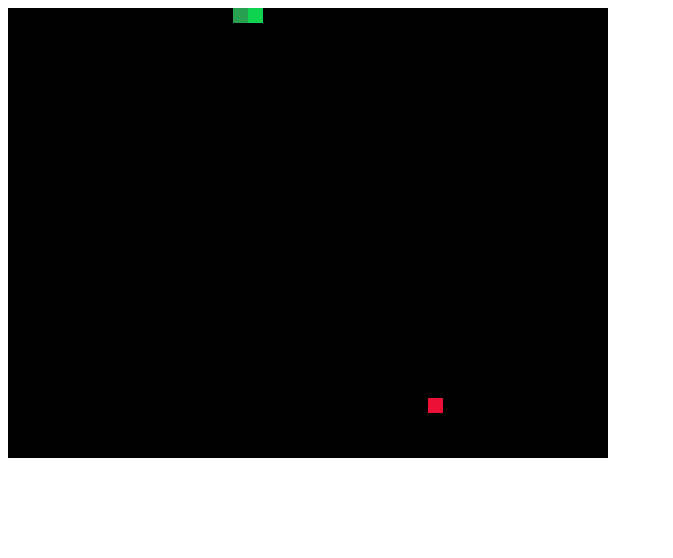
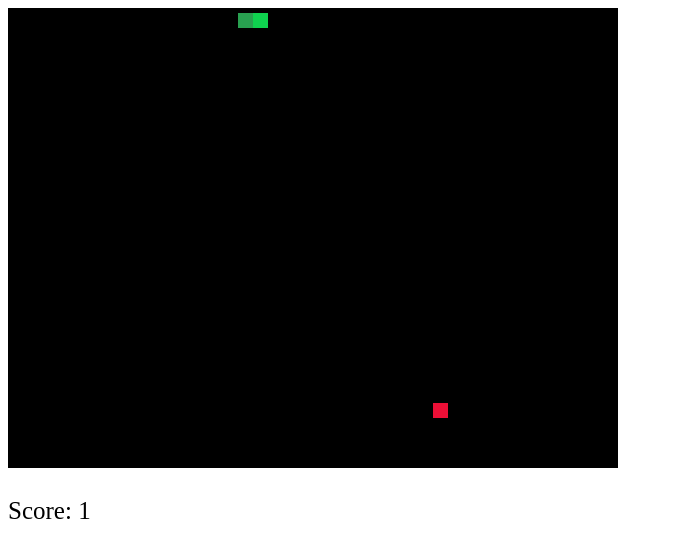
Before and after one commit to abobija/snake, a website built with Parcel: page src/index.html in a window 1280 px wide. Shown: the whole page, without its empty margins (0-673 px from the left). Built offline with nearby package versions, Linux system fonts and the light colour scheme.

Commit message:
Display score

```diff
--- a/src/index.html
+++ b/src/index.html
@@ -8,6 +8,9 @@
 </head>
 <body>
     <canvas id="arena"></canvas>
+    <p>
+        Score: <span id="score">0</span>
+    </p>
     <script src="./index.ts"></script>
 </body>
 </html>
--- a/src/index.ts
+++ b/src/index.ts
@@ -1,14 +1,13 @@
 import Game from './scripts/game';
+
+import './style/main.scss';
 
 const canvas: HTMLCanvasElement = document.getElementById('arena') as HTMLCanvasElement;
 const game = new Game(canvas);
 
-game.on('score', score => {
-    console.log(score);
-});
+const score: HTMLElement = document.getElementById('score') as HTMLElement;
 
-game.on('over', score => {
-    console.log('Game over. Score:', score);
-});
+game.on('score', s => score.innerHTML = s);
+game.on('over', s => alert('Game over!\nRefresh page for new game.'));
 
 game.start();
--- /dev/null
+++ b/src/style/main.scss
@@ -0,0 +1,7 @@
+p {
+    font-size: 25px;
+}
+
+#arena {
+    border: 5px solid black;
+}
```
Also changed, not shown: package.json (+9 -3 lines), 1 other file.
